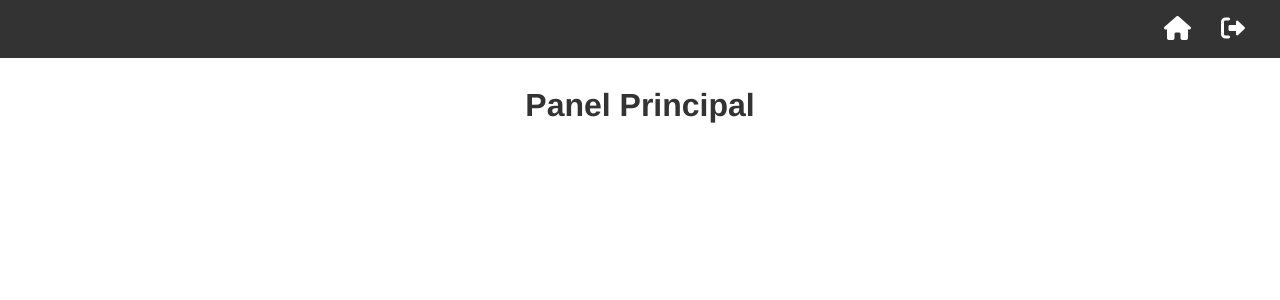
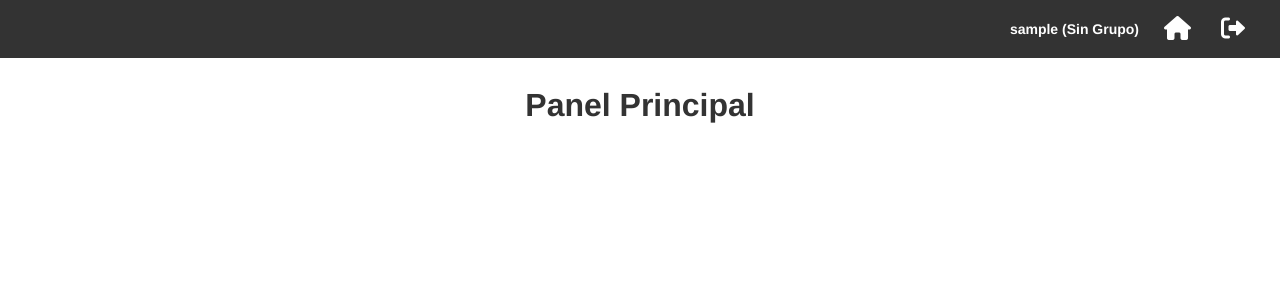
Before and after one commit to malenavero/gestion_turnos, a Django app: page /turnos/main/ in a window 1280 px wide. Shown: the top 300 px of the page. Run offline with Django 4.2, Linux system fonts and the light colour scheme; the visitor is signed in with stand-in values (Sample User, id 1).

Commit message:
agregar info usuario logueado

```diff
--- a/turnos/static/css/styles.css
+++ b/turnos/static/css/styles.css
@@ -51,6 +51,14 @@
 .back-button {
     margin-right: auto; /* Alinea la flecha a la izquierda */
 }
+
+.user-info {
+    color: white; /* Color de texto blanco */
+    font-size: 14px; /* Tamaño del texto */
+    font-weight: bold; /* Resalta el texto */
+    margin-right: 20px; /* Espaciado entre otros elementos de la barra */
+}
+
 
 /* Main Body */
 body {
--- a/turnos/templates/base.html
+++ b/turnos/templates/base.html
@@ -11,6 +11,7 @@
 <body>
     <nav class="navbar">
         <ul class="nav-list">
+
             {% if request.path != '/turnos/main/' %}
             <li class="back-button">
                 <a href= "{{ request.session.previous_url|default:'/' }}" title="Volver">
@@ -18,7 +19,16 @@
                 </a>
             </li>
             {% endif %}
+
             <li class="spacer"></li>
+            {% if user.is_authenticated %}
+            <li class="user-info">
+                {{ user.username }}
+                {% with user.groups.first as user_group %}
+                    ({% if user_group %}{{ user_group.name }}{% else %}Sin Grupo{% endif %})
+                {% endwith %}
+            </li>
+            {% endif %}
             <li><a href="{% url 'main' %}" title="Home"><i class="fas fa-home"></i></a></li>
             {% if user.is_authenticated %}
                 <li><a href="{% url 'logout' %}" title="Cerrar Sesión"><i class="fas fa-sign-out-alt"></i></a></li>
```
